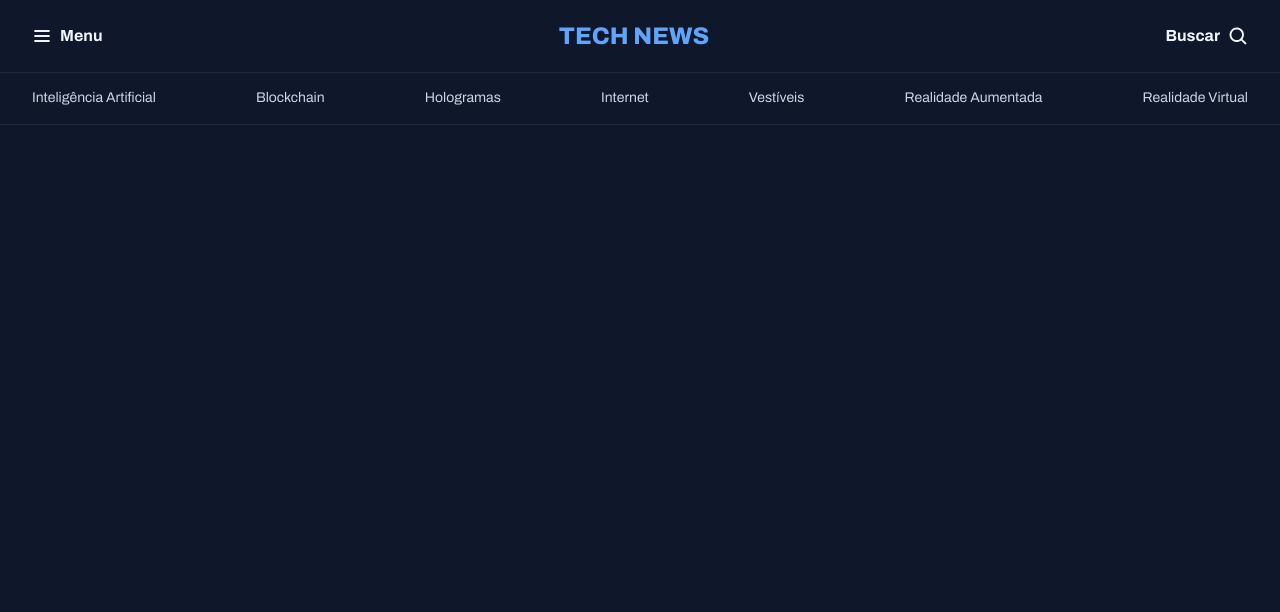
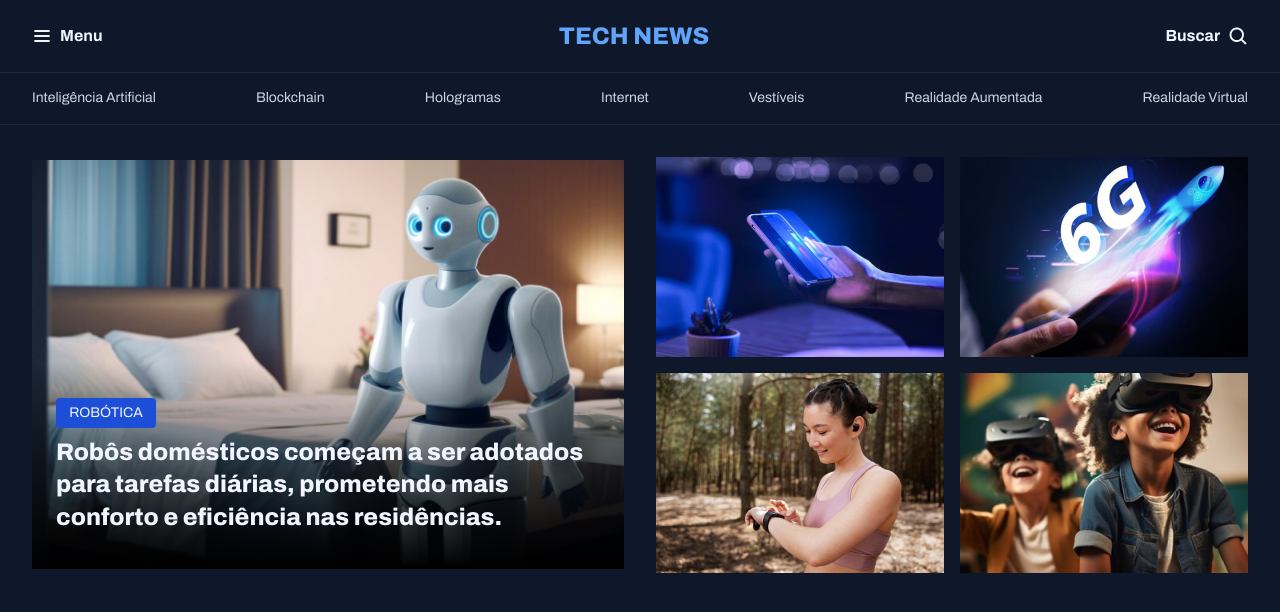
Before and after one commit to CaioHLuwi/technews, a plain HTML site: page index.html in a window 1280 px wide. Drawn offline with Linux system fonts and the light colour scheme.

Commit message:
Creating main notice section

```diff
--- a/index.html
+++ b/index.html
@@ -34,5 +34,36 @@
             </ul>
         </nav>
     </header>
+    <main>
+        <div class="content">
+            <div class="main-notice">
+                <div class="notice">
+                    <img src="assets/images/Image 01.png" alt="">
+                    <div class="description">
+                        <span class="tag">
+                            ROBÓTICA
+                        </span>
+                        <p>
+                            Robôs domésticos começam a ser adotados para tarefas diárias, prometendo mais conforto e eficiência nas residências.
+                        </p>
+                    </div>
+                </div>
+            </div>
+            <div class="notices">
+                <div class="notice">
+                    <img src="assets/images/Image 02.png" alt="Imagem com um smartphone">
+                </div>
+                <div class="notice">
+                    <img src="assets/images/Image 03.png" alt="Imagem com um smartphone">
+                </div>
+                <div class="notice">
+                    <img src="assets/images/Image 04.png" alt="Imagem com um smartphone">
+                </div>
+                <div class="notice">
+                    <img src="assets/images/Image 05.png" alt="Imagem com um smartphone">
+                </div>
+            </div>
+        </div>
+    </main>
 </body>
 </html>
--- a/styles/global.css
+++ b/styles/global.css
@@ -38,7 +38,11 @@ a:hover {
 }
 
 .tag {
+    display: flex;
+    justify-content: center;
     background-color: var(--brand-color-dark);
     border-radius: 4px;
     padding: 4px 8px;
+    width: 100px;
+    font: var(--paragraph);
 }
--- a/styles/index.css
+++ b/styles/index.css
@@ -1,3 +1,4 @@
 @import url(global.css);
 @import url(navbar-primary.css);
 @import url(navbar-secondary.css);
+@import url(main.css);
--- /dev/null
+++ b/styles/main.css
@@ -0,0 +1,58 @@
+.content {
+    margin-top: 32px;
+    display: flex;
+    gap: 16px;
+    justify-content: center;
+    align-items: center;
+}
+
+.content .main-notice {
+    max-width: 608px;
+    max-height: 416px;
+    padding-right: 16px;
+}
+
+.content .main-notice .notice img {
+    width: 100%;
+}
+
+.content .notice {
+    position: relative;
+}
+
+.content .notices {
+    display: grid;
+    align-content: center;
+    grid-template-columns: repeat(2, 1fr);
+    gap: 16px;
+}
+
+.content .notice {
+    position: relative;
+}
+
+.content .notices .notice {
+    max-width: 288px;
+    height: 200px;
+}
+
+.content .notice .description {
+    height: 208px;
+    display: flex;
+    flex-direction: column;
+    justify-content: center;
+    position: absolute;
+    bottom: 0;
+    padding: 24px;
+    z-index: 10;
+    gap: 8px;
+    background: linear-gradient(180deg ,rgba(0, 0, 0, 0), rgb(0, 0, 0));
+}
+
+.content .notice .description p {
+    font: var(--font-heading1);
+}
+
+.content .notices .notice img {
+    width: 100%;
+}
```
